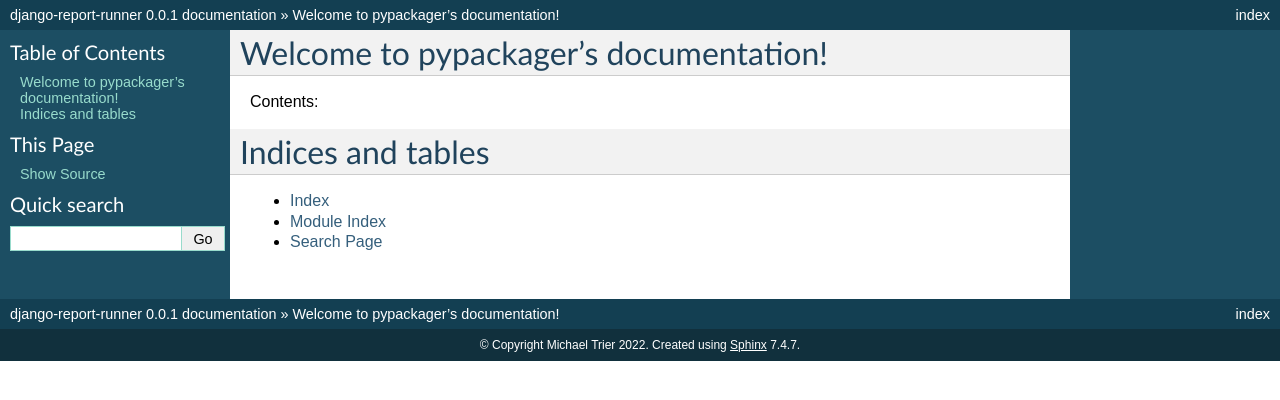
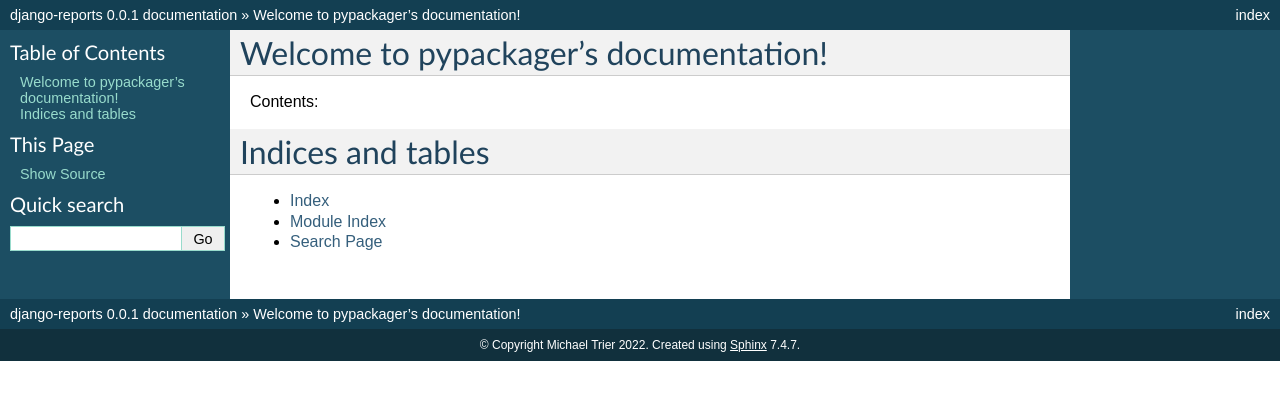
Before and after one commit to empty/django-reports, a Sphinx documentation site: the page built from docs/index.rst, in a window 1280 px wide. Shown: the top 400 px of the page. Built offline with Sphinx 7.4.7, drawn with Linux system fonts in a browser that asks for light colours.

Commit message:
Rename things back

```diff
--- a/docs/conf.py
+++ b/docs/conf.py
@@ -41,7 +41,7 @@ source_suffix = '.rst'
 master_doc = 'index'
 
 # General information about the project.
-project = 'django-report-runner'
+project = 'django-reports'
 copyright = 'Michael Trier 2022'
 
 # The version info for the project you're documenting, acts as replacement for
@@ -168,7 +168,7 @@ html_static_path = ['_static']
 #html_file_suffix = None
 
 # Output file base name for HTML help builder.
-htmlhelp_basename = 'django-report-runnerdoc'
+htmlhelp_basename = 'django-reportsdoc'
 
 
 # -- Options for LaTeX output --------------------------------------------------
@@ -187,7 +187,7 @@ latex_elements = {
 # Grouping the document tree into LaTeX files. List of tuples
 # (source start file, target name, title, author, documentclass [howto/manual]).
 latex_documents = [
-  ('index', 'django-report-runner.tex', 'django-report-runner Documentation',
+  ('index', 'django-reports.tex', 'django-reports Documentation',
    'Michael Trier', 'manual'),
 ]
 
@@ -217,7 +217,7 @@ latex_documents = [
 # One entry per manual page. List of tuples
 # (source start file, name, description, authors, manual section).
 man_pages = [
-    ('index', 'django-report-runner', 'django-report-runner Documentation',
+    ('index', 'django-reports', 'django-reports Documentation',
      ['Michael Trier'], 1)
 ]
 
@@ -231,8 +231,8 @@ man_pages = [
 # (source start file, target name, title, author,
 #  dir menu entry, description, category)
 texinfo_documents = [
-  ('index', 'django-report-runner', 'django-report-runner Documentation',
-   '', 'django-report-runner', 'Allows you to build admin reports.',
+  ('index', 'django-reports', 'django-reports Documentation',
+   '', 'django-reports', 'Allows you to build admin reports.',
    'Miscellaneous'),
 ]
 
--- a/setup.py
+++ b/setup.py
@@ -13,7 +13,7 @@ requirements = read('REQUIREMENTS').splitlines()
 tests_requirements = read('REQUIREMENTS-TESTS').splitlines()
 
 setup(
-    name="django-report-runner",
+    name="django-reports",
     version="1.0",
     description="Django Reports allows you to build Django admin level reports using SQL, forms, views, and JasperServer.",
     long_description=read('README.md'),
```
Also changed, not shown: README.md (+2 -2 lines), 1 other file.
